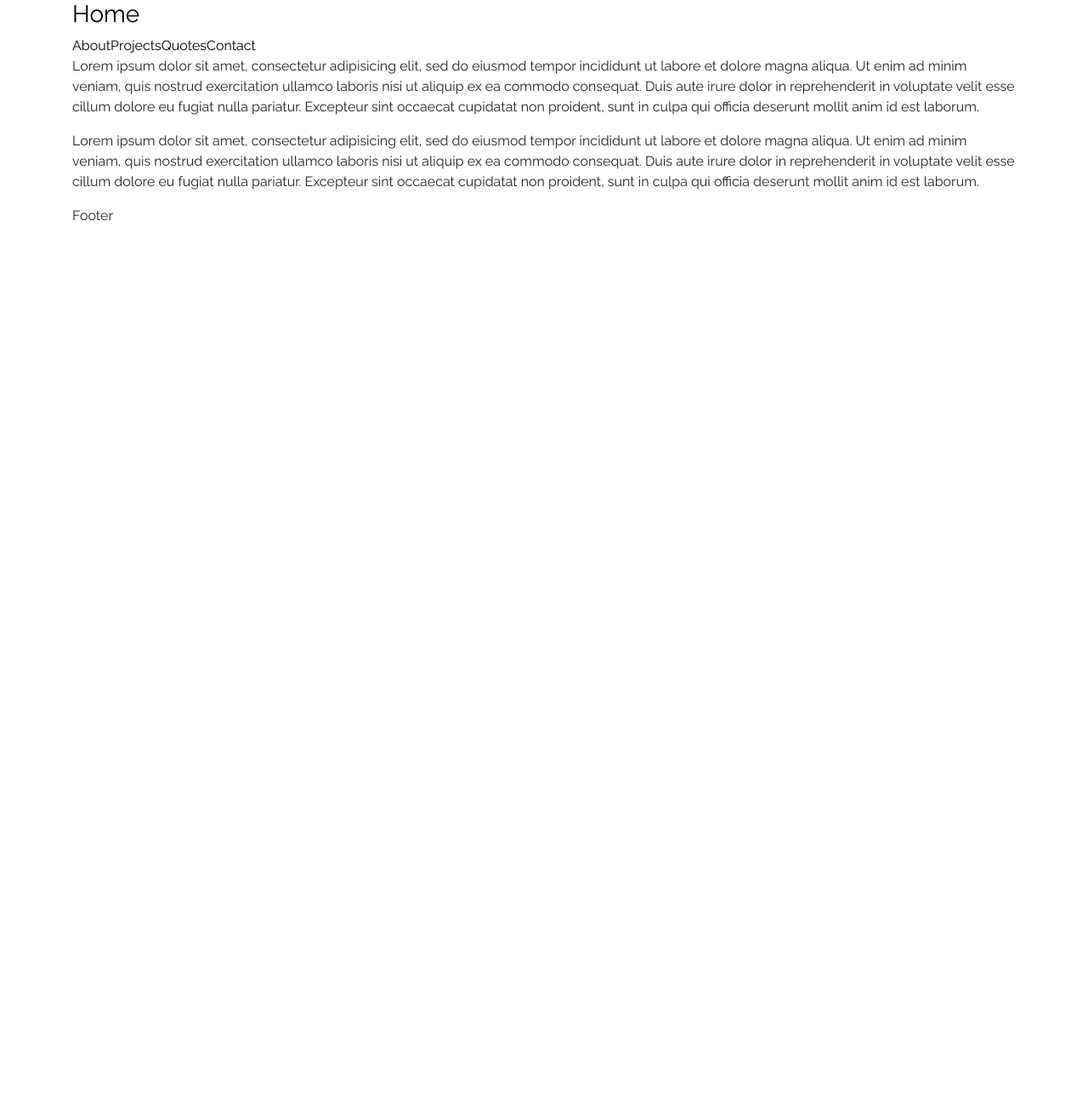
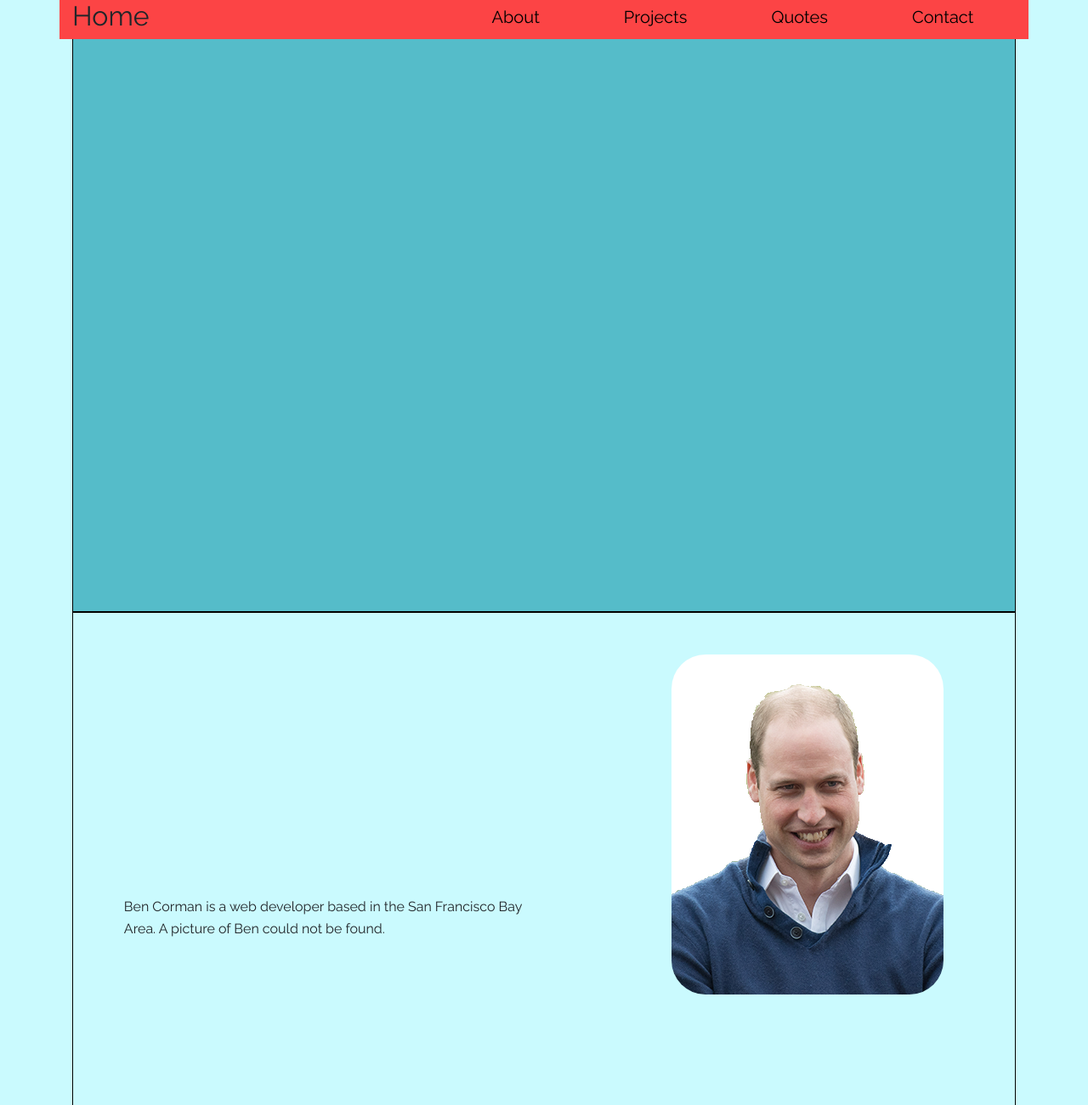
Before and after one commit to bcorman/project-zero-portfolio, a plain HTML site: page index.html in a window 1280 px wide. Shown: the top 1300 px of the page at 85% size. Before the commit the page ends 800 px from the top, so only its background shows below. Drawn offline with nearby package versions, Linux system fonts and the light colour scheme.

Commit message:
strapping boots

```diff
--- a/css/style.css
+++ b/css/style.css
@@ -1,13 +1,93 @@
-.container{
+body {
+  font-family: 'Raleway', sans-serif;
+  font-size: 1em;
+  line-height: 1.618em;
+  background-color: #CAFAFE;
+}
+
+/* .container{
   display: flex;
   flex-direction: column;
 
+} */
+
+.page {
+  display: flex;
+  flex-direction: column;
+  background-color: #CAFAFE;
+  height: 90vh;
+  border: 1px solid black;
+
+}
+                                  /* Fonts */
+ /* p {
+   font-size: 1em;
+ } */
+/* Page Layouts */
+
+
+.left {
+  display: flex;
+  width: 54%;
+  /* border: 1px solid black; */
+  margin-right: 1%;
 }
 
-body {
-  font-family: 'Raleway', sans-serif;
+.right {
+  display: flex;
+  width: 44%;
+  /* border: 1px solid black; */
+  margin-left: 1%;
 }
 
+                               /* Landing Page */
+
+#landing-page {
+  display: flex;
+  flex-direction: row;
+  background-color: #55BCC9;
+}
+
+
+                              /* About Page */
+#about-page {
+  flex-direction: row;
+}
+#about-page img {
+  height: 80%;
+  width: 80%;
+  max-height: 400px;
+  min-width: 140px;
+  max-width: 320px;
+  margin: 10% auto;
+  border-radius: 40px;
+}
+
+#about-page p {
+  margin: 10%;
+  align-self: center;
+  width: 80%;
+  max-height: 80%;
+}
+                              /* Sticky Header */
+
+
+header {
+  display: flex;
+  justify-content: space-between;
+  background-color: #FC4445;
+  padding: 0 5%;
+
+}
+
+.nav {
+  margin-top: .5em;
+  display: flex;
+  flex-direction: row;
+  justify-content: space-around;
+  width: 60%;
+  height: 100%;
+}
 
 a {
   text-decoration: none;
@@ -18,6 +98,25 @@ a:hover {
   color: lightgrey;
 }
 
+.fas {
+  display: none;
+}
+
+/* Carousel */
+#projects-page {
+  display: flex;
+  min-height: 400px;
+  max-height: 800px;
+}
+#projects-page .carousel {
+  display: flex;
+  justify-content: center;
+  align-items: center;
+}
+/* #carouselExampleIndicators {
+
+} */
+
 /* @media(max-width: 720px) {
 
 } */
--- a/index.html
+++ b/index.html
@@ -9,40 +9,71 @@
     <link rel="stylesheet" href="https://maxcdn.bootstrapcdn.com/bootstrap/4.0.0/css/bootstrap.min.css" integrity="sha384-Gn5384xqQ1aoWXA+058RXPxPg6fy4IWvTNh0E263XmFcJlSAwiGgFAW/dAiS6JXm" crossorigin="anonymous">
     <link rel="stylesheet" href="https://use.fontawesome.com/releases/v5.0.13/css/all.css" integrity="sha384-DNOHZ68U8hZfKXOrtjWvjxusGo9WQnrNx2sqG0tfsghAvtVlRW3tvkXWZh58N9jp" crossorigin="anonymous">
     <link rel="stylesheet" href="css/style.css">
-    <!-- JQuery and main.js -->
+    <!-- JQuery, Bootstrap dependencies, and main.js -->
     <script src="scripts/jquery-3.3.1.min.js" defer></script>
+    <script src="https://code.jquery.com/jquery-3.3.1.slim.min.js" integrity="sha384-q8i/X+965DzO0rT7abK41JStQIAqVgRVzpbzo5smXKp4YfRvH+8abtTE1Pi6jizo" crossorigin="anonymous" defer></script>
+    <script src="https://cdnjs.cloudflare.com/ajax/libs/popper.js/1.14.3/umd/popper.min.js" integrity="sha384-ZMP7rVo3mIykV+2+9J3UJ46jBk0WLaUAdn689aCwoqbBJiSnjAK/l8WvCWPIPm49" crossorigin="anonymous" defer></script>
+    <script src="https://stackpath.bootstrapcdn.com/bootstrap/4.1.1/js/bootstrap.min.js" integrity="sha384-smHYKdLADwkXOn1EmN1qk/HfnUcbVRZyYmZ4qpPea6sjB/pTJ0euyQp0Mk8ck+5T" crossorigin="anonymous" defer></script>
     <script src="scripts/main.js" defer></script>
   </head>
   <body>
     <div class="container container-fluid">
-      <header>
-        <nav id="home">
-          <h3><a href="#">Home</a></h3>
-        </nav>
-        <nav id="top-nav">
-          <ul class="nav nav-pills">
-            <li><a href="#">About</a></li>
-            <li><a href="#">Projects</a></li>
-            <li><a href="#">Quotes</a></li>
-            <li><a href="#">Contact</a></li>
-          </ul>
-        </nav>
+      <header class="container container-fluid fixed-top">
+        <i class="fas fa-bars"></i>
+        <h2>Home</h2>
+        <ul class="nav">
+          <li><h5><a href="#">About</a></h5></li>
+          <li><h5><a href="#">Projects</a></h5></li>
+          <li><h5><a href="#">Quotes</a></h5></li>
+          <li><h5><a href="#">Contact</a></h5></li>
+        </ul>
       </header>
 
       <section id="landing-page" class="page">
-        <div class="top-pane">
-        </div>
-        <div class="bottom-pane">
-          <p>Lorem ipsum dolor sit amet, consectetur adipisicing elit, sed do eiusmod tempor incididunt ut labore et dolore magna aliqua. Ut enim ad minim veniam, quis nostrud exercitation ullamco laboris nisi ut aliquip ex ea commodo consequat. Duis aute irure dolor in reprehenderit in voluptate velit esse cillum dolore eu fugiat nulla pariatur. Excepteur sint occaecat cupidatat non proident, sunt in culpa qui officia deserunt mollit anim id est laborum.</p>
-          <p>Lorem ipsum dolor sit amet, consectetur adipisicing elit, sed do eiusmod tempor incididunt ut labore et dolore magna aliqua. Ut enim ad minim veniam, quis nostrud exercitation ullamco laboris nisi ut aliquip ex ea commodo consequat. Duis aute irure dolor in reprehenderit in voluptate velit esse cillum dolore eu fugiat nulla pariatur. Excepteur sint occaecat cupidatat non proident, sunt in culpa qui officia deserunt mollit anim id est laborum.</p>
-        </div>
+
       </section>
 
       <section id="about-page" class="page">
+          <div class="left">
+            <p>Ben Corman is a web developer based in the San Francisco Bay Area. A picture of Ben could not be found.</p>
+          </div>
+          <div class="right">
+            <img src="images/prince-william.png">
+          </div>
       </section>
       <section id="projects-page" class="page">
+        <div class="carousel">
+          <!-- The following is Bootstrap's pre-built carousel -->
+          <div id="carouselExampleIndicators" class="carousel slide" data-ride="carousel">
+            <ol class="carousel-indicators">
+              <li data-target="#carouselExampleIndicators" data-slide-to="0" class="active"></li>
+              <li data-target="#carouselExampleIndicators" data-slide-to="1"></li>
+              <li data-target="#carouselExampleIndicators" data-slide-to="2"></li>
+            </ol>
+            <div class="carousel-inner">
+              <div class="carousel-item active">
+                <img class="d-block w-100" src="http://via.placeholder.com/800x400" alt="First slide">
+              </div>
+              <div class="carousel-item">
+                <img class="d-block w-100" src="http://via.placeholder.com/800x400" alt="Second slide">
+              </div>
+              <div class="carousel-item">
+                <img class="d-block w-100" src="http://via.placeholder.com/800x400" alt="Third slide">
+              </div>
+            </div>
+            <a class="carousel-control-prev" href="#carouselExampleIndicators" role="button" data-slide="prev">
+              <span class="carousel-control-prev-icon" aria-hidden="true"></span>
+              <span class="sr-only">Previous</span>
+            </a>
+            <a class="carousel-control-next" href="#carouselExampleIndicators" role="button" data-slide="next">
+              <span class="carousel-control-next-icon" aria-hidden="true"></span>
+              <span class="sr-only">Next</span>
+            </a>
+          </div>
+        </div>
       </section>
       <section id="quotes-page" class="page">
+
       </section>
       <section id="contacts-page" class="page">
       </section>
--- a/scripts/main.js
+++ /dev/null
@@ -1,11 +0,0 @@
-// Animation for landing page text
-
-var landingPageText = 'Lorem ipsum dolor sit amet, consectetur adipisicing elit, sed do eiusmod tempor incididunt ut labore et dolore magna aliqua. Ut enim ad minim veniam, quis nostrud exercitation ullamco laboris nisi ut aliquip ex ea commodo consequat. Duis aute irure dolor in reprehenderit in voluptate velit esse cillum dolore eu fugiat nulla pariatur. Excepteur sint occaecat cupidatat non proident, sunt in culpa qui officia deserunt mollit anim id est laborum.';
-
-$('header').on('click', function () {
-  $('#landing-page p').setTimeout(function () {
-    for (var i = 0; i < landingPageText.length; i++) {
-      $('#landing-page p').delay(5000).append(landingPageText[i]);
-    }
-  }, 10);
-  });
```
Also changed, not shown: 1 other file.
